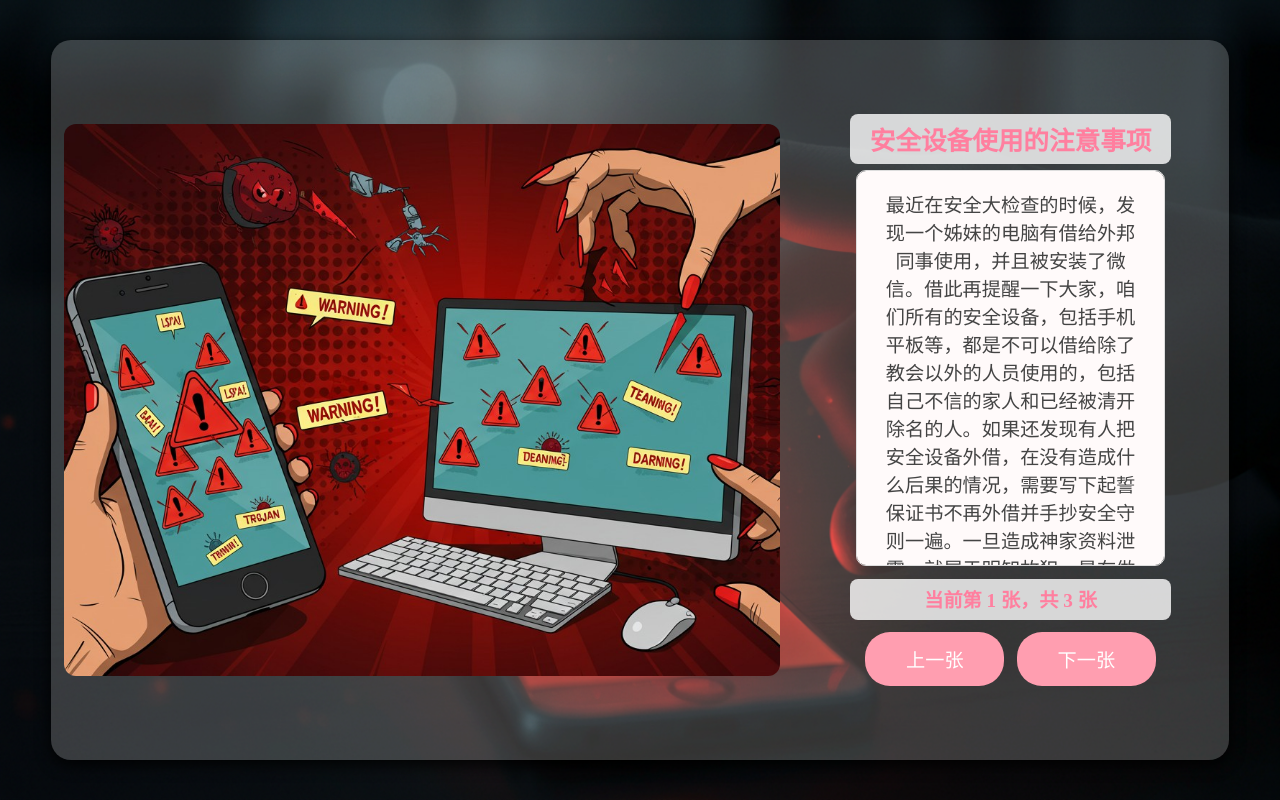
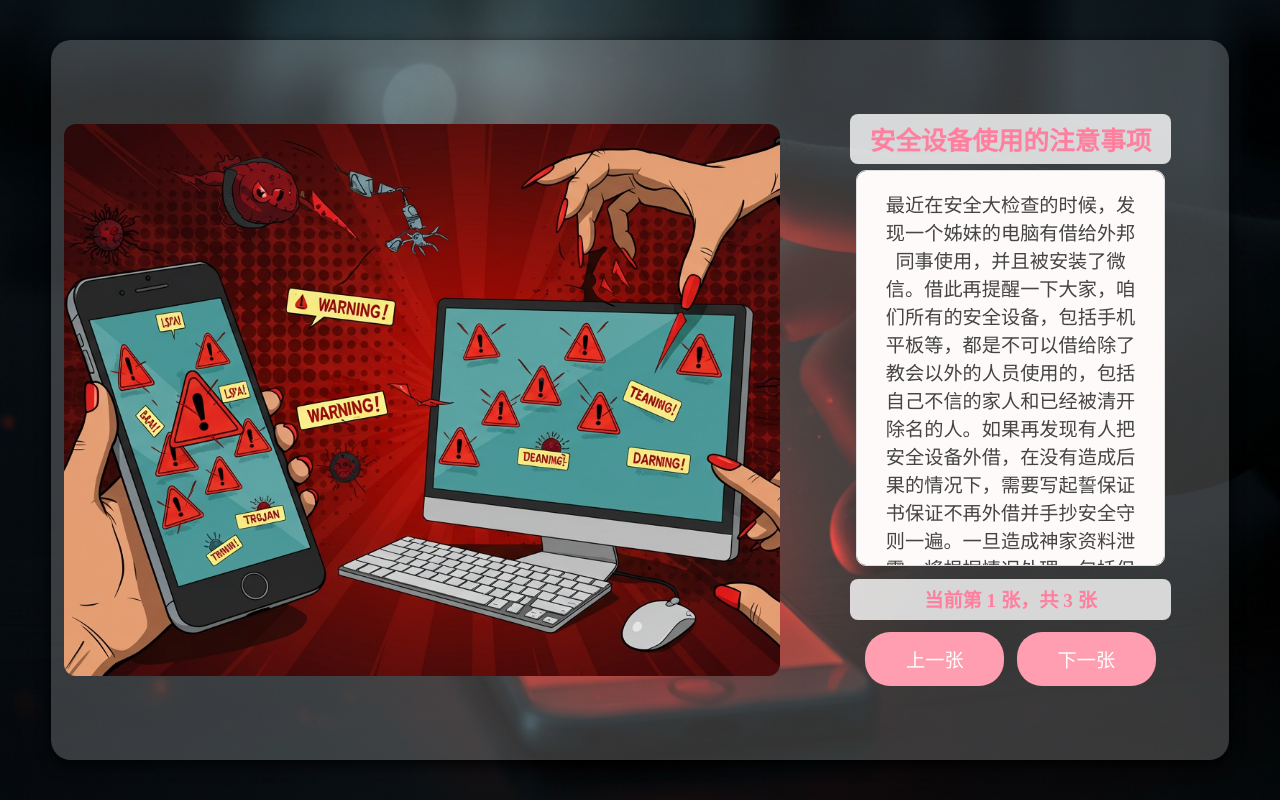
Before and after one commit to agsadsadsa/jtjc0708, a plain HTML site: page index.html in a window 1280 px wide. Drawn offline with Linux system fonts and the light colour scheme.

Commit message:
Update index.html

```diff
--- a/index.html
+++ b/index.html
@@ -286,9 +286,9 @@
 
 <script>
   const screenshots = [
-    { src: 'screenshot1.jpg', desc: '最近在安全大检查的时候，发现一个姊妹的电脑有借给外邦同事使用，并且被安装了微信。借此再提醒一下大家，咱们所有的安全设备，包括手机平板等，都是不可以借给除了教会以外的人员使用的，包括自己不信的家人和已经被清开除名的人。如果还发现有人把安全设备外借，在没有造成什么后果的情况，需要写下起誓保证书不再外借并手抄安全守则一遍。一旦造成神家资料泄露，就属于明知故犯，是在做变相的犹大，会将其划到B组反省认识' },
-    { src: 'screenshot2.jpg', desc: '在安全大检查的时候，还发现有的弟兄姊妹在听讲道或者拉线的时候，不安全设备只是开了飞行模式就放在身边，这样是绝对不可以的，咱们听道或者拉线的时候，不管需不需要开麦交通，所有的不安全设备，包括小红书专机和不安全的平板，智能手表手环等，都必须开飞行模式并关机放到距离咱们比较远的地方，绝对不能在开机的情况下放到电脑旁边。' },
-    { src: 'screenshot3.jpg', desc: '另外最近收到多个跟外邦人一起住的弟兄姊妹的反馈，在用蓝牙耳机听讲道或者拉线的时候，蓝牙耳机突然断电或者断开连接，一时来不及退出通话，声音一瞬间外放，同屋的外邦人就都能听到通话内容。针对这种情况，要求跟外邦人一起住的弟兄姊妹，听讲道或者拉线的时候，需要把蓝牙耳机换成有线耳机，手里没有有线耳机的弟兄姊妹，可以去附近百元店或者超市买一个。如果有不会购买的弟兄姊妹，可以提前询问一下安全员。' }
+    { src: 'screenshot1.jpg', desc: '最近在安全大检查的时候，发现一个姊妹的电脑有借给外邦同事使用，并且被安装了微信。借此再提醒一下大家，咱们所有的安全设备，包括手机平板等，都是不可以借给除了教会以外的人员使用的，包括自己不信的家人和已经被清开除名的人。如果再发现有人把安全设备外借，在没有造成后果的情况下，需要写起誓保证书保证不再外借并手抄安全守则一遍。一旦造成神家资料泄露，将根据情况处理，包括但不限于暂停尽本分，划分B组等。' },
+    { src: 'screenshot2.jpg', desc: '在安全大检查的时候，还发现有的弟兄姊妹在听讲道或者拉线的时候，不安全设备只是开了飞行模式就放在身边，这样是绝对不可以的，咱们听道或者拉线的时候，不管需不需要开麦交通，所有的不安全设备，包括小红书专机和不安全的平板，智能手表手环等，都必须开飞行模式并关机放到距离咱们比较远的地方，绝对不能在开机的情况下放到身边。' },
+    { src: 'screenshot3.jpg', desc: '另外最近收到多个跟外邦人一起住的弟兄姊妹的反馈，在用蓝牙耳机听讲道或者拉线的时候，蓝牙耳机突然断电或者断开连接，一时来不及退出通话，声音一瞬间外放，同屋的外邦人就都能听到通话内容。针对这种情况，要求跟外邦人一起住的弟兄姊妹，安全设备只能使用有线耳机，手里没有有线耳机的弟兄姊妹，可以去附近百元店或者超市买一个。如果有不会购买的弟兄姊妹，可以提前询问一下安全员。' }
   ];
 
   const backgroundFile = 'background.png';
```
